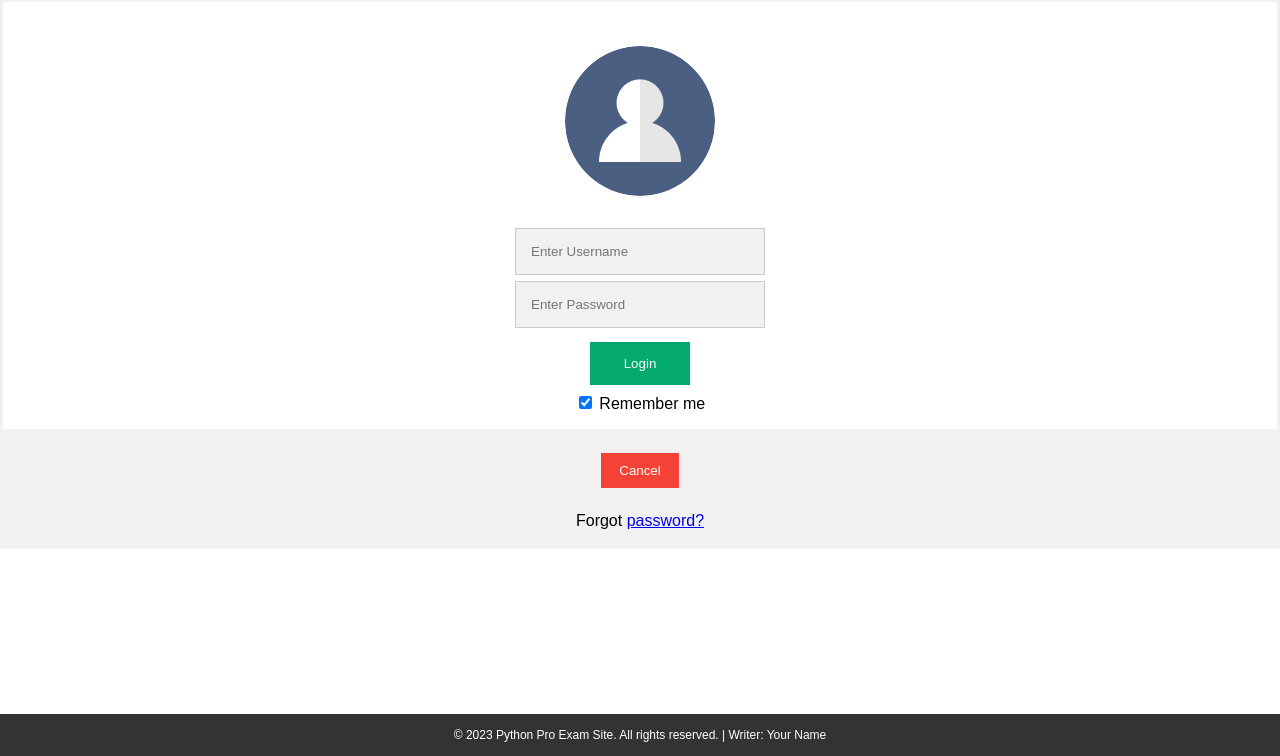
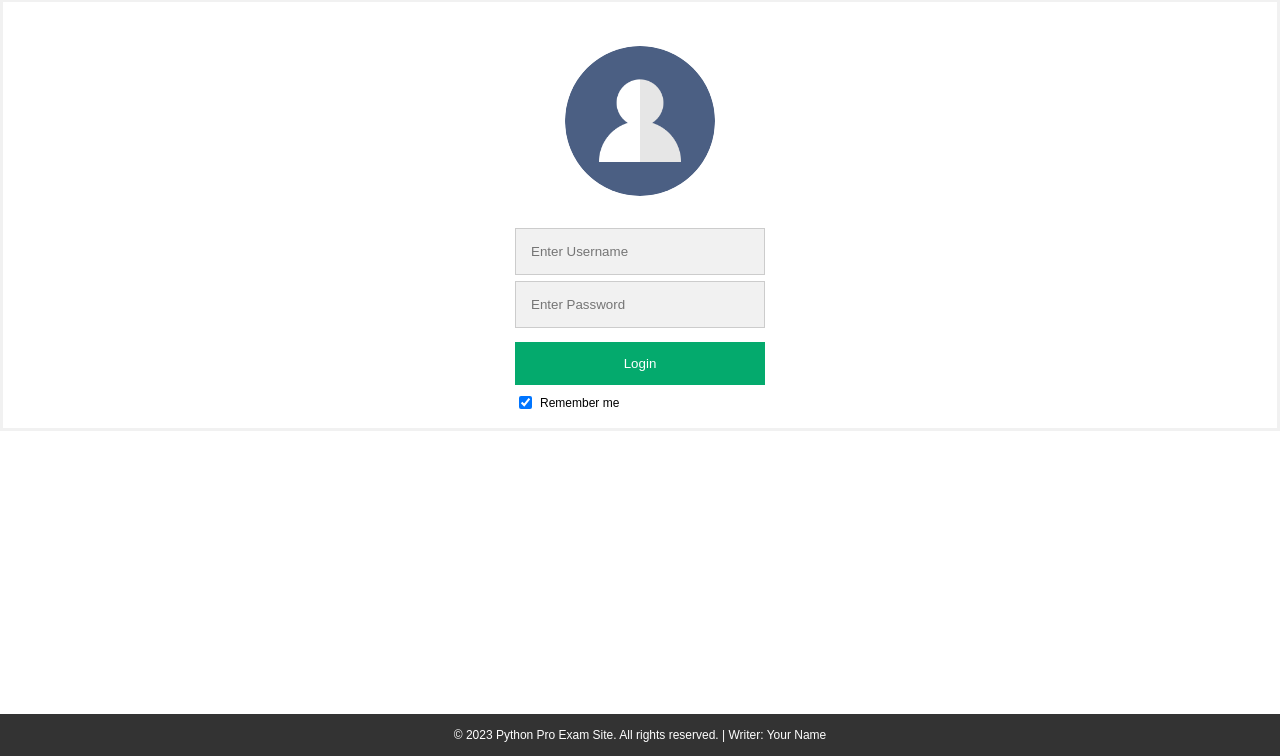
Before and after one commit to sevggii/Python_Web_Project, a Flask app: page /login in a window 1280 px wide. Shown: the part 44-800 px from the top of the page. Run offline with Flask 3, Linux system fonts and the light colour scheme.

Commit message:
login design

```diff
--- a/templates/login.html
+++ b/templates/login.html
@@ -80,6 +80,19 @@
     }
 
 
+    .container label {
+            font-size: 12px; /* Küçültülen yazı boyutu */
+            display: flex;
+            align-items: center;
+        }
+
+        .container span.psw {
+            font-size: 12px; /* Küçültülen yazı boyutu */
+            float: right;
+            padding-top: 16px;
+        }
+
+
     .navbar {
       overflow: hidden;
       background-color: #333;
@@ -155,27 +168,25 @@
       <!--<label for="psw"><b>Password</b></label>-->
       <input type="password" placeholder="Enter Password" name="psw" required>
 
-      <button type="submit">Login</button>
-      <label>
-        <input type="checkbox" checked="checked" name="remember"> Remember me
-      </label>
-    </div>
-
-    <div class="container" style="background-color:#f1f1f1">
-      <button type="button" class="cancelbtn" id="cancelButton">Cancel</button>
-      <span class="psw">Forgot <a href="#">password?</a></span>
-    </div>
+      <button type="submit" style="width: 250px;">Login</button>
+      <div style="display: flex; justify-content: space-between; align-items: center; width: 250px;">
+        <label style="display: flex; align-items: center;">
+          <input type="checkbox" checked="checked" name="remember">
+          <span style="margin-left: 5px;">Remember me</span>
+        </label>
+        <!--<span class="psw">Forgot <a href="#">password?</a></span>-->
+      </div>
   </form>
 
   <footer class="footer">
     <p>&copy; 2023 Python Pro Exam Site. All rights reserved. | Writer: Your Name</p>
   </footer>
 
-  <script>
+  <!--<script>
     document.getElementById("cancelButton").addEventListener("click", function () {
       window.location.href = '/';
     });
-  </script>
+  </script>-->
 
 </body>
 
```
